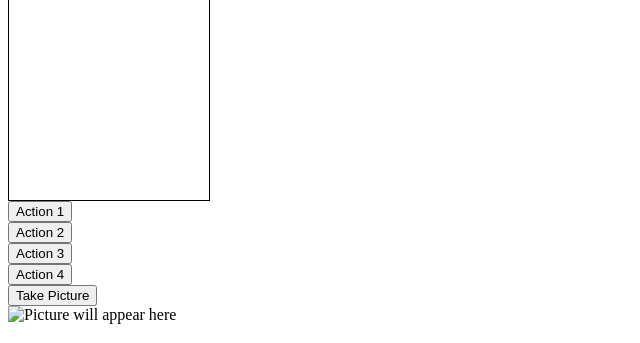
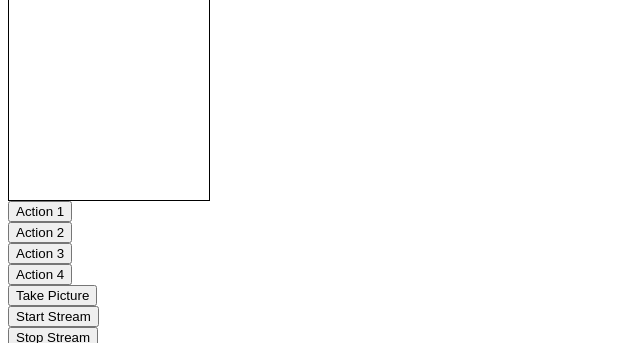
Before and after one commit to LUNAR-ROBOTS/body_control, a Flask app: page / in a window 1280 px wide. Shown: the part 81-424 px from the top of the page, without its empty margins (0-640 px from the left). Run offline with Flask 3, Linux system fonts and the light colour scheme; some libraries are stand-ins or nearby versions.

Commit message:
screenshot fixed, adding video

```diff
--- a/hosted_interface/app.py
+++ b/hosted_interface/app.py
@@ -1,9 +1,12 @@
-from flask import Flask, render_template, request, jsonify, send_file
+from flask import Flask, render_template, request, jsonify, Response
 from picamera2 import Picamera2
 import time
+import cv2
+import threading
 
 app = Flask(__name__)
 picam2 = Picamera2()
+streaming = False
 
 @app.route('/')
 def index():
@@ -48,5 +51,41 @@ def take_picture():
     picam2.stop()
     return send_file(file_path, mimetype='image/jpeg')
 
+@app.route('/start_stream', methods=['POST'])
+def start_stream():
+    global streaming
+    if not streaming:
+        streaming = True
+        threading.Thread(target=stream_video).start()
+    return jsonify({"status": "streaming started"})
+
+@app.route('/stop_stream', methods=['POST'])
+def stop_stream():
+    global streaming
+    streaming = False
+    return jsonify({"status": "streaming stopped"})
+
+@app.route('/video_feed')
+def video_feed():
+    return Response(generate_video_stream(), mimetype='multipart/x-mixed-replace; boundary=frame')
+
+def stream_video():
+    global streaming
+    config = picam2.create_video_configuration()
+    picam2.configure(config)
+    picam2.start()
+    while streaming:
+        time.sleep(1)
+    picam2.stop()
+
+def generate_video_stream():
+    global streaming
+    while streaming:
+        frame = picam2.capture_array()
+        _, buffer = cv2.imencode('.jpg', frame)
+        frame = buffer.tobytes()
+        yield (b'--frame\r\n'
+               b'Content-Type: image/jpeg\r\n\r\n' + frame + b'\r\n')
+
 if __name__ == '__main__':
     app.run(host='0.0.0.0', port=5050)
--- a/hosted_interface/templates/index.html
+++ b/hosted_interface/templates/index.html
@@ -25,7 +25,16 @@
         <form id="take_picture" onsubmit="takePicture(event)">
             <button type="submit">Take Picture</button>
         </form>
+        <form id="start_stream" onsubmit="startStream(event)">
+            <button type="submit">Start Stream</button>
+        </form>
+        <form id="stop_stream" onsubmit="stopStream(event)">
+            <button type="submit">Stop Stream</button>
+        </form>
         <img id="picture" src="" alt="Picture will appear here">
+        <div>
+            <img id="video" src="{{ url_for('video_feed') }}" alt="Video stream will appear here">
+        </div>
 
         <script>
             function submitAction(event, action) {
@@ -44,6 +53,22 @@
                         const url = URL.createObjectURL(blob);
                         document.getElementById('picture').src = url;
                     })
+                    .catch(error => console.error('Error:', error));
+            }
+
+            function startStream(event) {
+                event.preventDefault();
+                fetch('/start_stream', { method: 'POST' })
+                    .then(response => response.json())
+                    .then(data => console.log(data))
+                    .catch(error => console.error('Error:', error));
+            }
+
+            function stopStream(event) {
+                event.preventDefault();
+                fetch('/stop_stream', { method: 'POST' })
+                    .then(response => response.json())
+                    .then(data => console.log(data))
                     .catch(error => console.error('Error:', error));
             }
 
```
